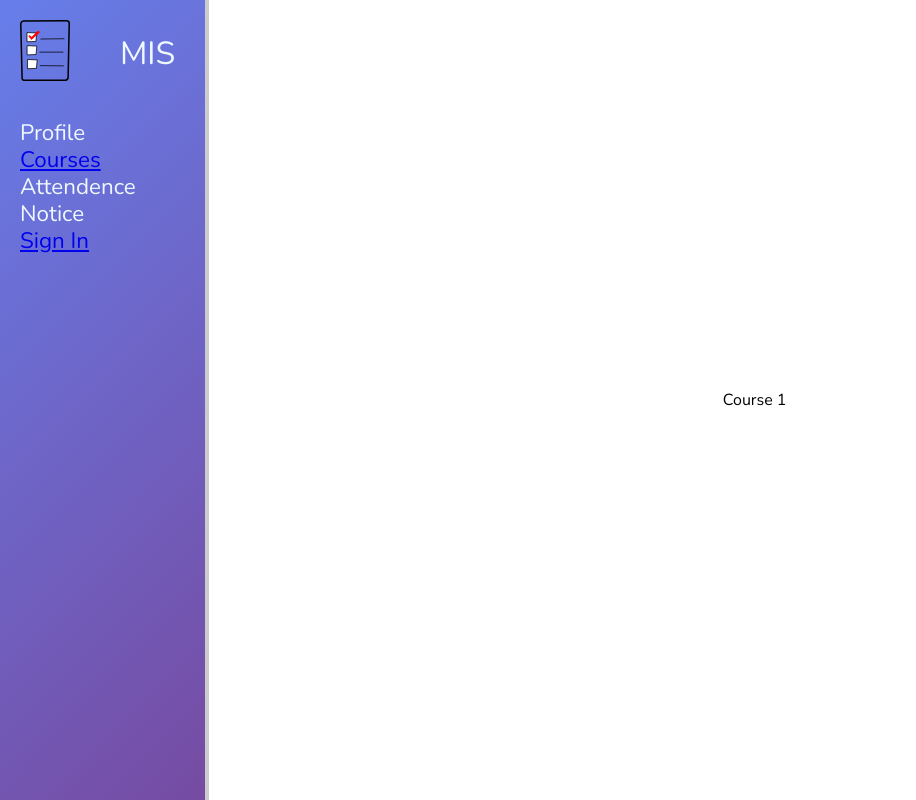
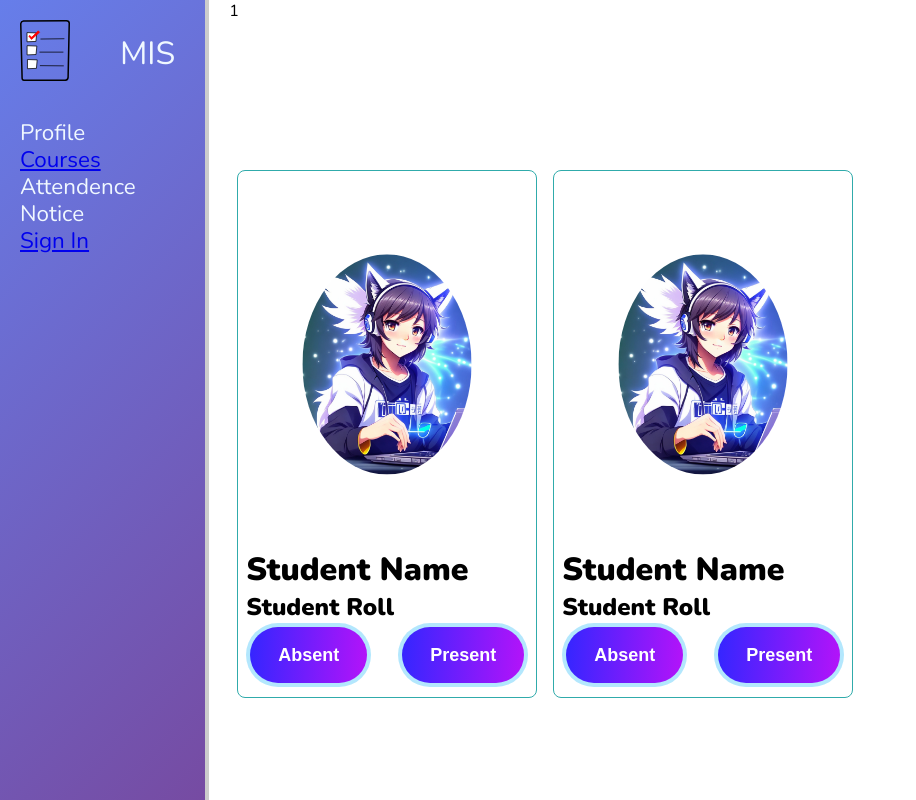
Before and after one commit to shahchhatru/Management_Information_System_MIS, a React (Vite) app: page /courses/1 in a window 1280 px wide. Shown: the whole page, without its empty margins (0-916 px from the left). Built offline with nearby package versions, Linux system fonts and the light colour scheme.

Commit message:
studentCardDesigned

```diff
--- /dev/null
+++ b/src/components/StudentCard/StudentCard.tsx
@@ -0,0 +1,23 @@
+import './styles.css'
+
+const StudentCard = () => {
+  return (
+    <div className='student-container'>
+        <div className='profile-container'>
+            <img src="/src/assets/images/cuteboy.jpg" />
+        </div>
+        <div className='stu-body'>
+            <div className='desc'>
+                <h1>Student Name</h1>
+                <h2>Student Roll</h2>
+            </div>
+            <div className='btn-container'>
+                <button className='button-77 absent'>Absent</button>
+                <button className='button-77 present'>Present</button>
+            </div>
+        </div>
+    </div>
+  )
+}
+
+export default StudentCard
--- /dev/null
+++ b/src/components/StudentCard/styles.css
@@ -0,0 +1,145 @@
+.student-container{
+    margin:10px 8px;
+    padding:10px 8px;
+    width:300px;
+    height:fit-content;
+    border: 1px solid rgb(48, 171, 171);
+    border-radius: 8px;
+    display:flex;
+    flex-direction: column;
+    justify-content: space-evenly;
+}
+
+.student-container .profile-container{
+    flex:1;
+    display:flex;
+    flex-direction: column;
+    justify-content: center;
+}
+
+.student-container .profile-container img{
+    max-width: 100%;
+    width:auto;
+    object-fit: cover;
+    border-radius: 50%;
+    transform: scale(0.6);
+}
+
+.student-container .stu-body{
+    flex:4;
+    width:100%;
+    height:100%;
+    display:flex;
+    flex-direction: column;
+    justify-content: space-evenly;
+
+}
+
+.student-container .stu-body .btn-container{
+    display:flex;
+    flex-direction: row;
+    justify-content: space-between;
+}
+
+
+/* CSS */
+.button-77 {
+  align-items: center;
+  appearance: none;
+  background-clip: padding-box;
+  background-color: initial;
+  background-image: none;
+  border-style: none;
+  box-sizing: border-box;
+  color: #fff;
+  cursor: pointer;
+  display: inline-block;
+  flex-direction: row;
+  flex-shrink: 0;
+  font-family: Eina01,sans-serif;
+  font-size: 16px;
+  font-weight: 800;
+  justify-content: center;
+  line-height: 24px;
+  margin: 0;
+  min-height: 64px;
+  outline: none;
+  overflow: visible;
+  padding: 19px 26px;
+  pointer-events: auto;
+  position: relative;
+  text-align: center;
+  text-decoration: none;
+  text-transform: none;
+  user-select: none;
+  -webkit-user-select: none;
+  touch-action: manipulation;
+  vertical-align: middle;
+  width: auto;
+  word-break: keep-all;
+  z-index: 0;
+}
+
+@media (min-width: 768px) {
+  .button-77 {
+    padding: 19px 32px;
+  }
+}
+
+.button-77:before,
+.button-77:after {
+  border-radius: 80px;
+}
+
+.button-77:before {
+  background-color: rgba(249, 58, 19, .32);
+  content: "";
+  display: block;
+  height: 100%;
+  left: 0;
+  overflow: hidden;
+  position: absolute;
+  top: 0;
+  width: 100%;
+  z-index: -2;
+}
+
+.button-77:after {
+  background-color: initial;
+  background-image: linear-gradient(92.83deg, #ff7426 0, #f93a13 100%);
+  bottom: 4px;
+  content: "";
+  display: block;
+  left: 4px;
+  overflow: hidden;
+  position: absolute;
+  right: 4px;
+  top: 4px;
+  transition: all 100ms ease-out;
+  z-index: -1;
+}
+
+.button-77:hover:not(:disabled):after {
+  bottom: 0;
+  left: 0;
+  right: 0;
+  top: 0;
+  transition-timing-function: ease-in;
+}
+
+.button-77:active:not(:disabled) {
+  color: #ccc;
+}
+
+.button-77:active:not(:disabled):after {
+  background-image: linear-gradient(0deg, rgba(0, 0, 0, .2), rgba(0, 0, 0, .2)), linear-gradient(92.83deg, #ff7426 0, #f93a13 100%);
+  bottom: 4px;
+  left: 4px;
+  right: 4px;
+  top: 4px;
+}
+
+.button-77:disabled {
+  cursor: default;
+  opacity: .24;
+}
--- a/src/components/index.ts
+++ b/src/components/index.ts
@@ -1,4 +1,5 @@
 import SideBar from "./SideBar/SideBar";
 import CourseCard from "./CourseCard/CourseCard";
+import StudentCard from "./StudentCard/StudentCard";
 
-export {SideBar,CourseCard};
+export {SideBar,CourseCard,StudentCard};
--- a/src/pages/Course/Course.tsx
+++ b/src/pages/Course/Course.tsx
@@ -1,10 +1,19 @@
-import { useParams } from "react-router-dom"
+import { useParams } from "react-router-dom";
 import './styles.css'
+import { StudentCard } from "../../components";
 
 const Course = () => {
   let {id} =useParams();
   return (
-    <div>Course {id}</div>
+    <div className="course-container">
+      <div className="head">
+        {id}
+      </div>
+      <div className="body">
+        <StudentCard/>
+        <StudentCard/>
+      </div>
+    </div>
   )
 }
 
--- a/src/pages/Course/styles.css
+++ b/src/pages/Course/styles.css
@@ -0,0 +1,18 @@
+.course-container{
+    display:flex;
+    flex-direction: column;
+    width:100%;
+    height: 100%;
+}
+
+.course-container .head{
+    flex:1;
+}
+
+.course-container .body{
+    flex:4;
+    display: flex;
+    flex-direction: row;
+    flex-wrap: wrap;
+
+}
```
Also changed, not shown: src/assets/images/cuteboy.jpg (added).
